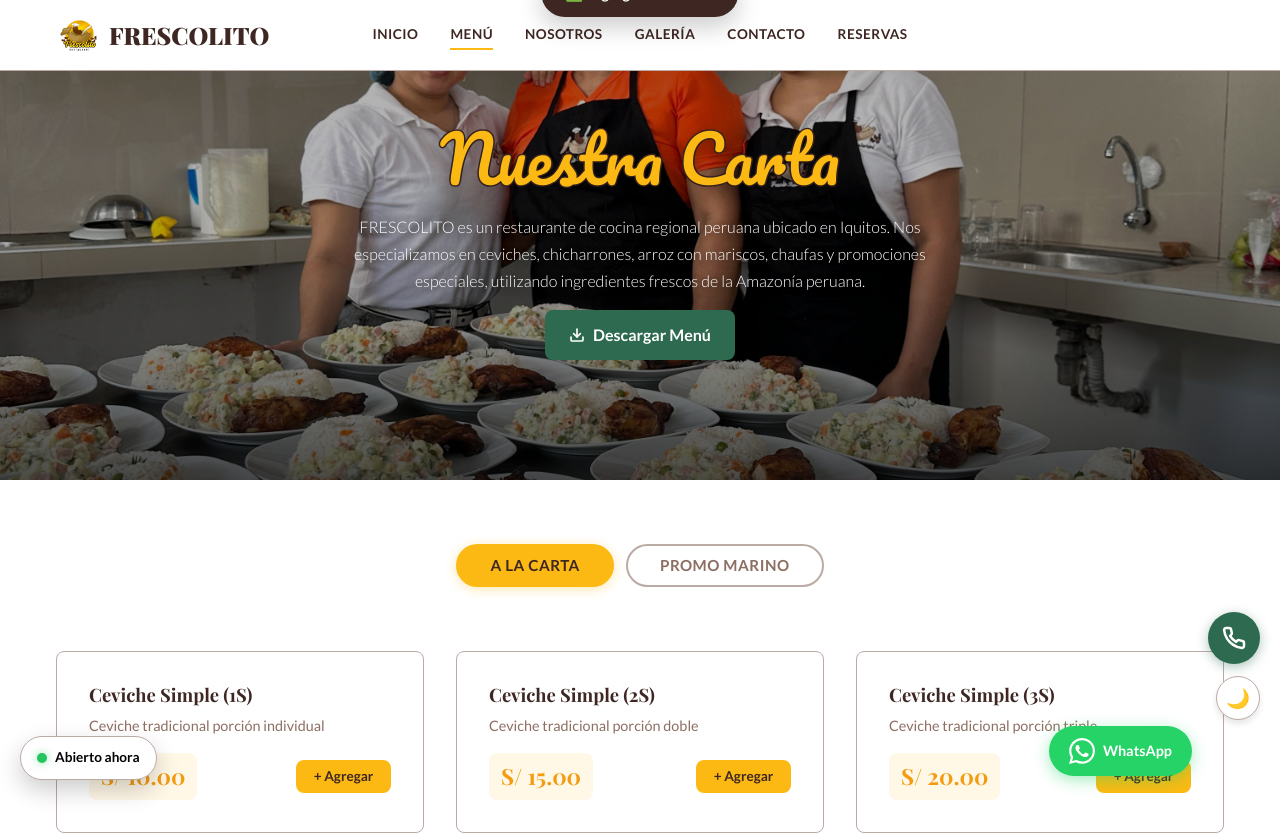
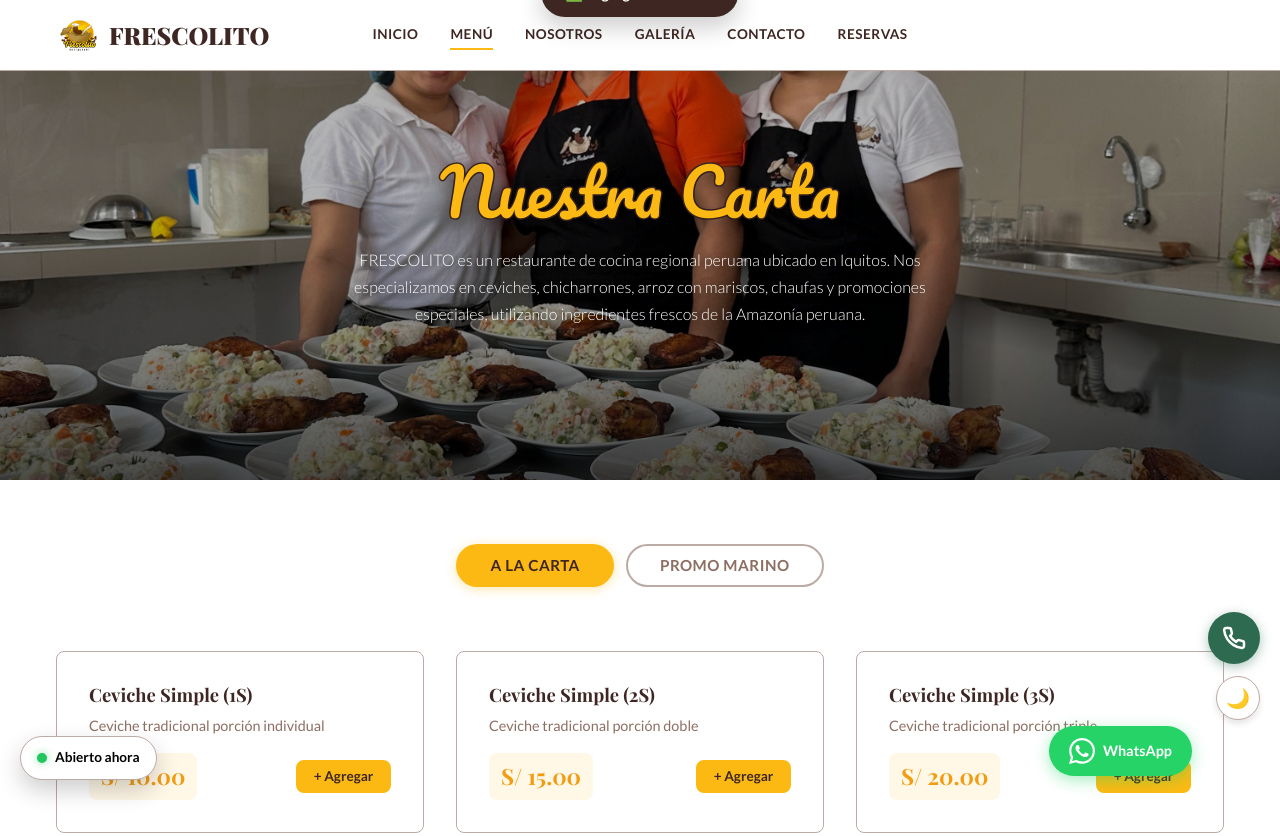
Before and after one commit to Ludinhosilva/FRESCOLITO-RESTAURANTE, an Astro site: page /menu in a window 1280 px wide. Shown: the top 836 px of the page. Built offline with nearby package versions, Linux system fonts and the light colour scheme; Astro itself is replaced by a stand-in of ours.

Commit message:
fix: remove floating download button from menu header

```diff
--- a/src/pages/menu.astro
+++ b/src/pages/menu.astro
@@ -15,10 +15,6 @@
           Nos especializamos en ceviches, chicharrones, arroz con mariscos, chaufas
           y promociones especiales, utilizando ingredientes frescos de la Amazonía peruana.
         </p>
-        <a href="javascript:window.print()" class="btn btn-secondary menu-download-btn">
-          <svg width="16" height="16" viewBox="0 0 24 24" fill="none" stroke="currentColor" stroke-width="2.5" stroke-linecap="round" stroke-linejoin="round"><path d="M21 15v4a2 2 0 0 1-2 2H5a2 2 0 0 1-2-2v-4"/><polyline points="7 10 12 15 17 10"/><line x1="12" y1="15" x2="12" y2="3"/></svg>
-          Descargar Menú
-        </a>
       </div>
     </section>
     <MenuSection />
@@ -55,15 +51,12 @@
     color: white; font-size: 1rem; line-height: 1.7;
     font-family: var(--font-body); font-weight: 300;
     text-shadow: 0 2px 8px rgba(0,0,0,0.5);
-    max-width: 600px; margin: 0 auto var(--space-md);
-  }
-  .menu-download-btn {
-    display: inline-flex; align-items: center; gap: 0.5rem;
+    max-width: 600px; margin: 0 auto;
   }
 
   @media print {
     .navbar, .footer, .wa-fab, .call-fab, .cart-fab, .bh-wrapper,
-    .menu-download-btn, .BusinessHours, .WhatsAppFAB, .CallButton,
+    .BusinessHours, .WhatsAppFAB, .CallButton,
     .cart-widget, .menu-add-btn, .reviews-section, .hero-scroll {
       display: none !important;
     }
```
